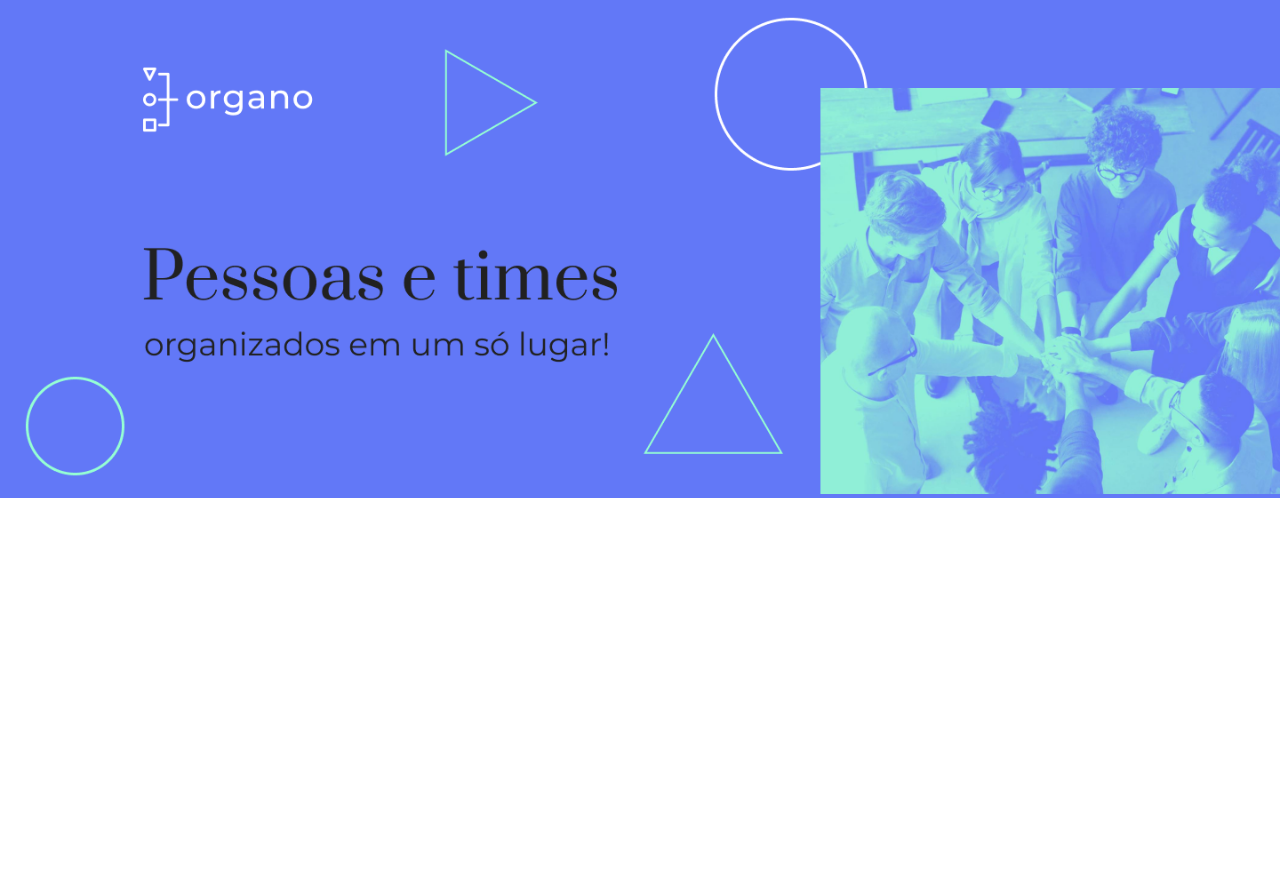
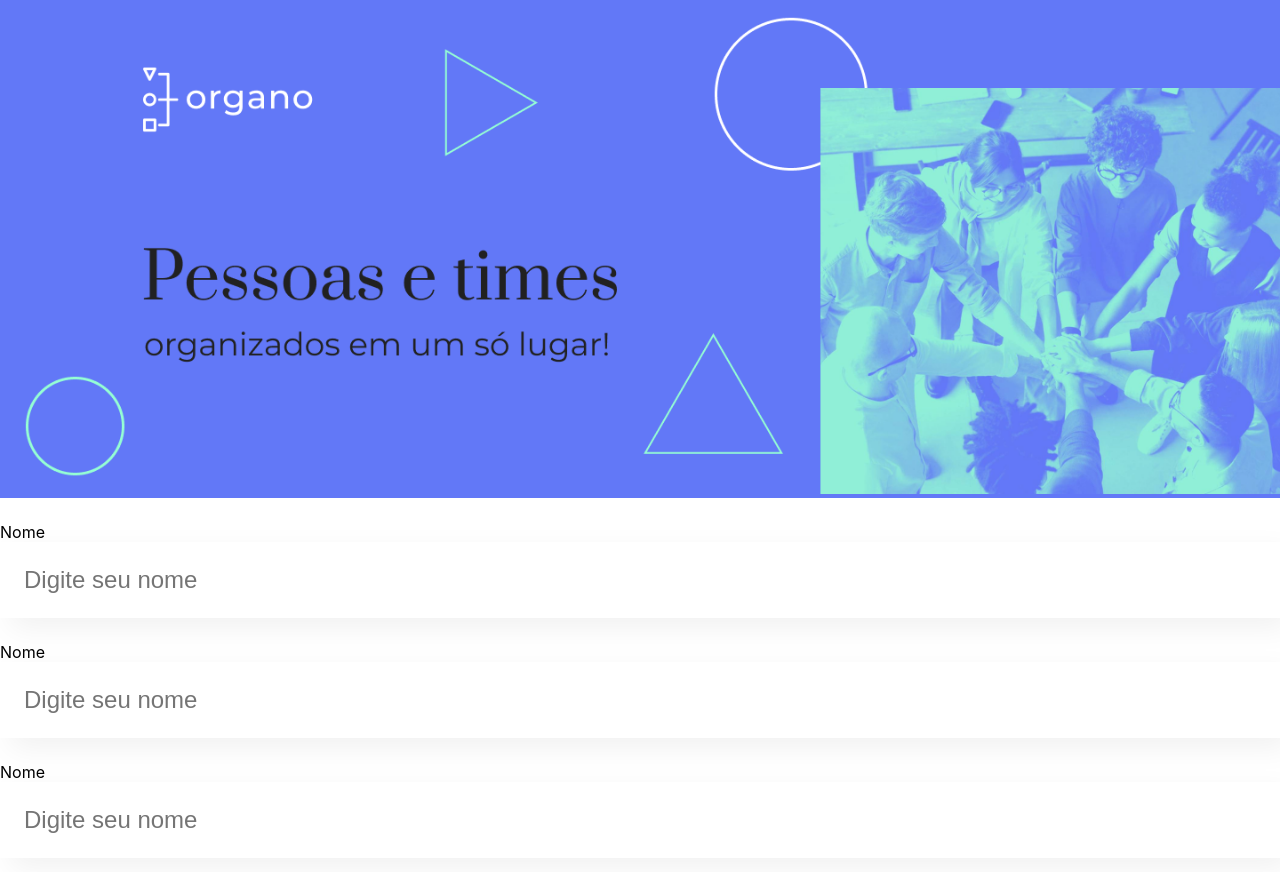
Before and after one commit to jameshsousa/Organo, a React (Create React App) app in the folder organo/: page / in a window 1280 px wide. Shown: the top 872 px of the page. Before the commit the page ends 800 px from the top, so only its background shows below. Built offline with nearby package versions, Linux system fonts and the light colour scheme.

Commit message:
Adicionando camponente campoTexto

```diff
--- a/organo/src/App.js
+++ b/organo/src/App.js
@@ -1,9 +1,13 @@
 import Banner from './componentes/Banner/banner';
+import CampoTexto from './componentes/campoTexto';
 
 function App() {
   return (
     <div className="App">
       <Banner/>
+      <CampoTexto label="Nome" />
+      <CampoTexto label="Cargo" />
+      <CampoTexto label="Imagem" />
     </div>
   );
 }
--- /dev/null
+++ b/organo/src/componentes/campoTexto/campoTexto.css
@@ -0,0 +1,20 @@
+.campo-texto {
+    margin: 24px 0;
+}
+
+.compo-texto label {
+    display: block;
+    margin-bottom: 8px;
+    font-size: 24px;
+}
+
+.campo-texto input {
+    background-color: #FFFFFF;
+    box-shadow: 10px 10px 30px rgba(0, 0, 0, 0.06);
+    width: 100%;
+    border: none;
+    font-size: 24px;
+    padding: 24px;
+    box-sizing: border-box;
+
+}
--- /dev/null
+++ b/organo/src/componentes/campoTexto/index.js
@@ -0,0 +1,14 @@
+import './campoTexto.css'
+
+const CampoTexto = () => {
+
+    return (
+        <div className="campo-texto">
+            <label>Nome</label>
+            <input placeholder='Digite seu nome' />
+        </div>
+    )
+
+}
+
+export default CampoTexto
```
